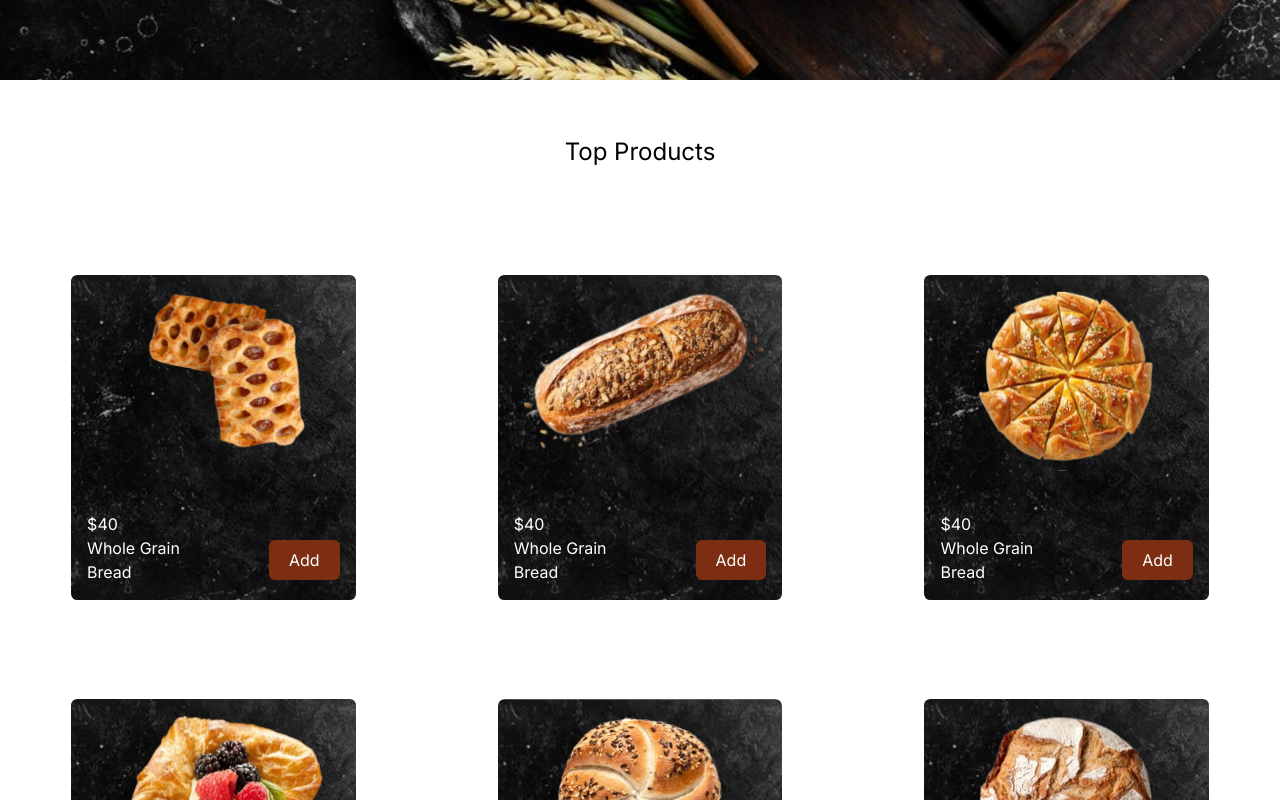
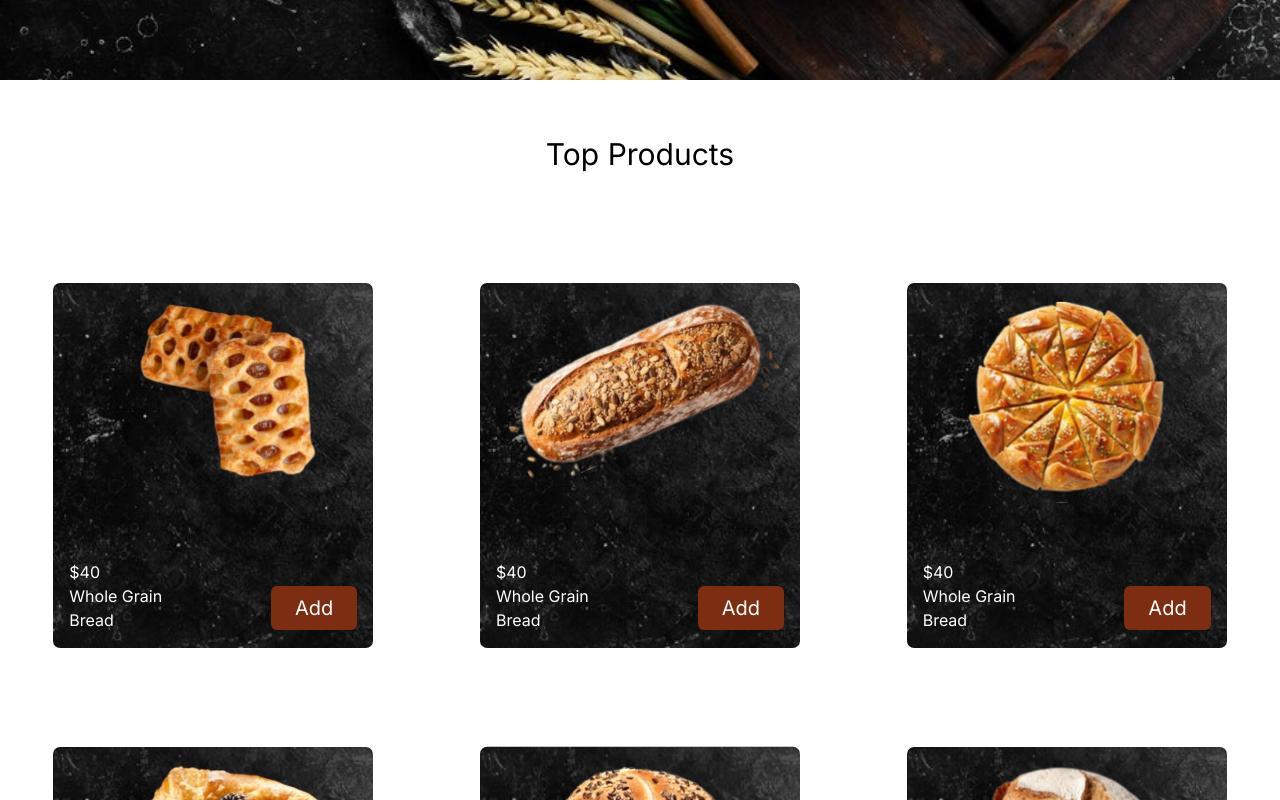
Before and after one commit to sobhanagh/bakery-nextjs-app, a Next.js app: page / in a window 1280 px wide. Shown: the part 720-1520 px from the top of the page. Built offline with nearby package versions, Linux system fonts and the light colour scheme.

Commit message:
edit top products

```diff
--- a/src/app/component/TopProduct.tsx
+++ b/src/app/component/TopProduct.tsx
@@ -11,7 +11,7 @@ const TopProduct = ({ imgSrc }: TopProductProps) => {
 
     return (
         <div
-            className="flex flex-col justify-end relative w-72 lg:w-80 xl:w-8/12">
+            className="flex flex-col justify-end relative w-72 lg:w-80 xl:w-9/12  xl:mb-10">
             <Image className='absolute -z-10 w-full object-cover' src={imgSrc} width={200} height={200} alt="bread" />
             <div className="flex flex-col text-white px-4 py-4 w-full">
                 <h3>$40</h3>
@@ -20,7 +20,7 @@ const TopProduct = ({ imgSrc }: TopProductProps) => {
                         <h2>Whole Grain</h2>
                         <h3>Bread</h3>
                     </div>
-                    <Link className="bg-orange-900 sm:hover:bg-orange-800 transition duration-300 px-5 py-2 rounded-md text-white" href="#">Add</Link>
+                    <Link className="bg-orange-900 sm:hover:bg-orange-800 transition duration-300 px-5 py-2 rounded-md text-white lg:px-6 lg:py-2 lg:text-xl" href="#">Add</Link>
                 </div>
             </div>
         </div>
--- a/src/app/page.tsx
+++ b/src/app/page.tsx
@@ -19,10 +19,12 @@ export default function Home() {
         </div>
       </div>
       <div className="flex flex-col">
-        <h1 className='text-2xl text-center mb-10'>Top Products</h1>
-        <div className="">
+        <h1 className='text-2xl lg:text-3xl text-center mb-16'>Top Products</h1>
+        <div className="mt-5">
           <TopProducts />
         </div>
+      </div>
+      <div>
       </div>
     </main>
   );
```
